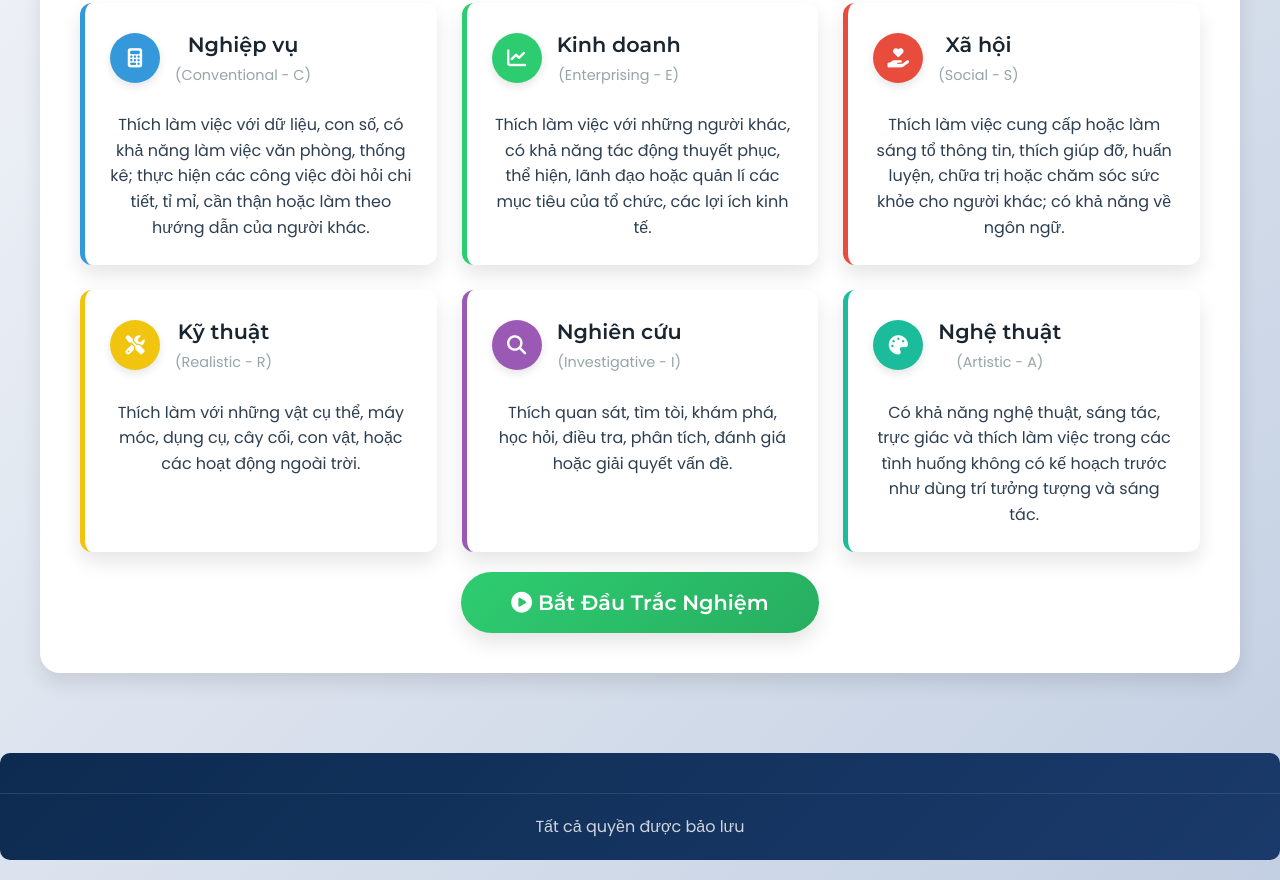
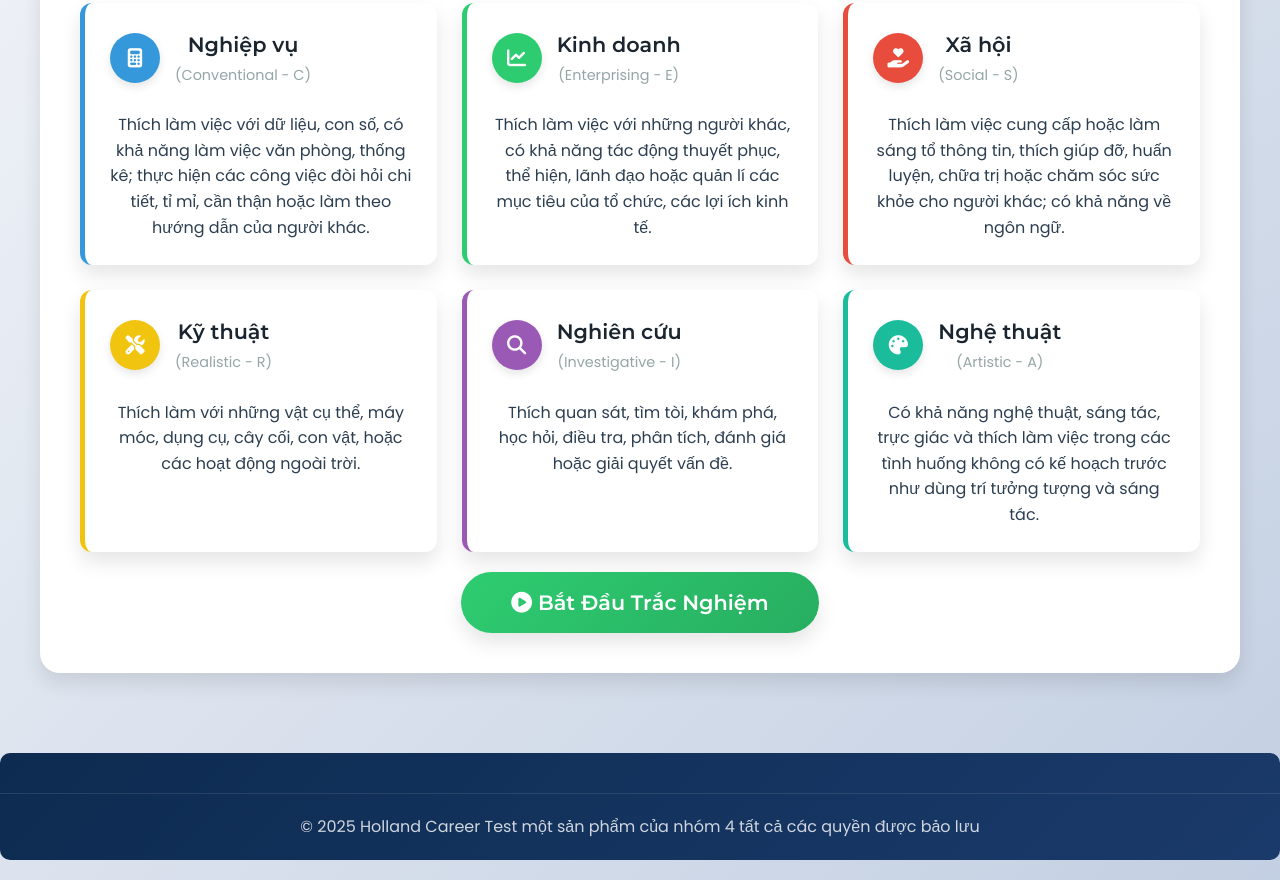
Before and after one commit to Tran-Khang/m-t-m-holland, a plain HTML site: page index.html in a window 1280 px wide. Shown: the part 435-1315 px from the top of the page. Drawn offline with Linux system fonts and the light colour scheme.

Commit message:
Update index.html

```diff
--- a/index.html
+++ b/index.html
@@ -1103,7 +1103,7 @@
 
       <footer>
         <div class="footer-bottom">
-          <p class="footer-text">Tất cả quyền được bảo lưu</p>
+          <p class="footer-text">© 2025 Holland Career Test một sản phẩm của nhóm 4 tất cả các quyền được bảo lưu </p>
         </div>
       </footer>
     </div>
```
